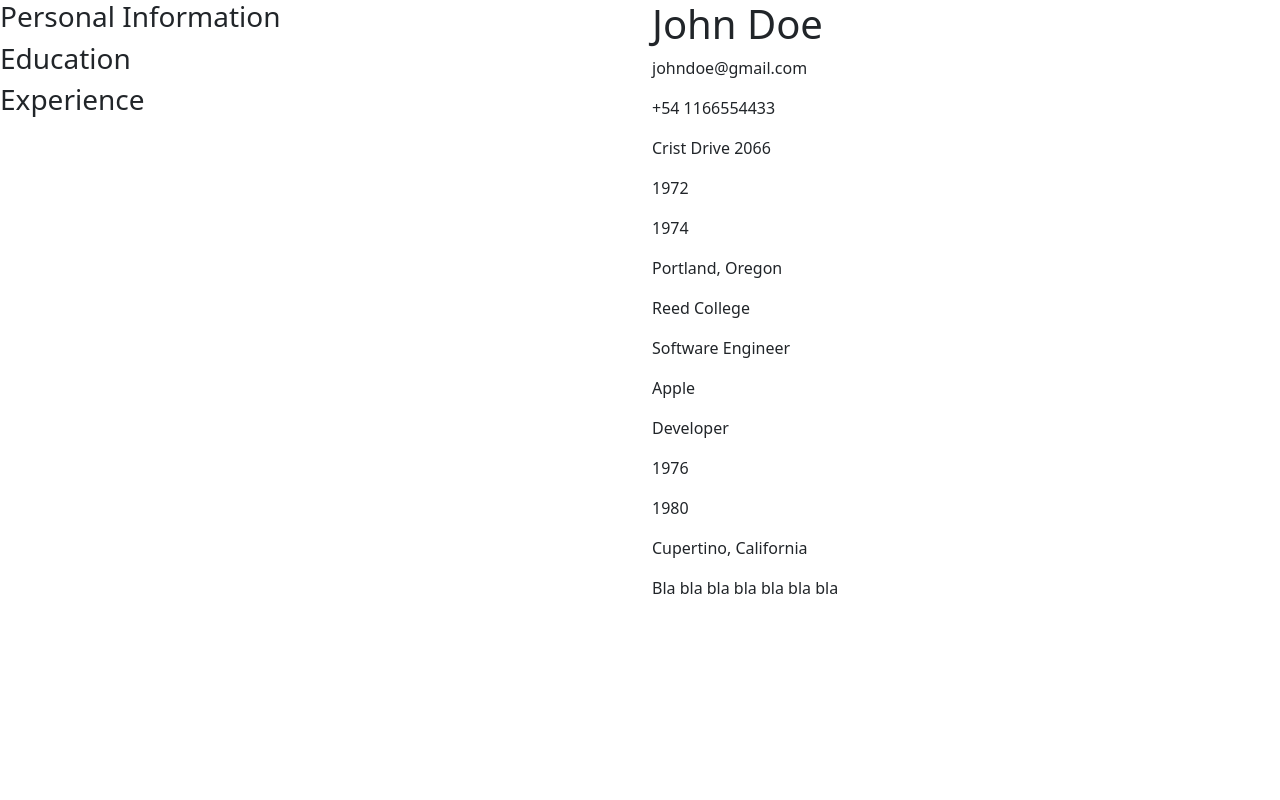
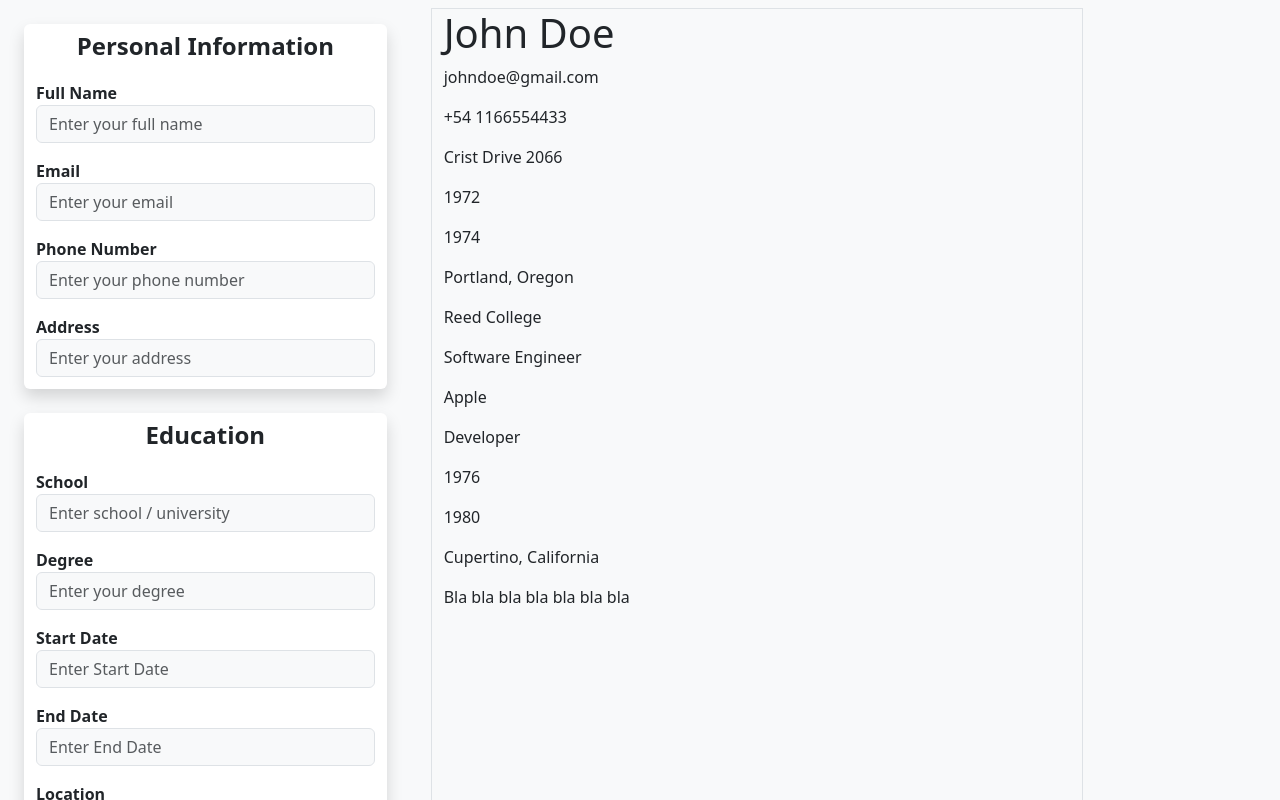
Before and after one commit to GBalatti9/cv-aplication, a React (Vite) app: page / in a window 1280 px wide. Shown: the top 800 px of the page. Built offline with nearby package versions, Linux system fonts and the light colour scheme.

Commit message:
Forms and input styles with bootstrap

```diff
--- a/src/Container.jsx
+++ b/src/Container.jsx
@@ -37,8 +37,8 @@ export const Container = () => {
     }
 
     return (
-        <div className="row">
-            <div className="col">
+        <div className="row bg-light">
+            <div className="col-4 overflow-scroll">
                 <Form
                     updateState={updateState}
                     title={'Personal Information'}
@@ -130,7 +130,7 @@ export const Container = () => {
                         },
                     ]} />
             </div>
-            <div className="col">
+            <div className="col-6 border m-2">
                 <PersonContainer value={value} />
             </div>
         </div>
--- a/src/components/input-information/Form.jsx
+++ b/src/components/input-information/Form.jsx
@@ -3,7 +3,7 @@ import { Input } from "./Input";
 
 export const Form = ({ updateState, fields, title }) => {
 
-    const [open, setOpen] = useState(false);
+    const [open, setOpen] = useState(true);
 
     console.log({ fields });
 
@@ -17,7 +17,7 @@ export const Form = ({ updateState, fields, title }) => {
         setOpen(!open);
     }
     return (
-        <form>
+        <form className="m-4 p-1 rounded shadow bg-white">
             <div
                 // className="btn btn-primary"
                 type="button"
@@ -26,10 +26,10 @@ export const Form = ({ updateState, fields, title }) => {
                 aria-expanded={open}
                 onClick={toggleCollapse}
             >
-                <h3> {title} </h3>
+                <h3 className="fw-bold text-center p-1 fs-4"> {title} </h3>
             </div>
             <div className={`collapse ${open ? 'show' : ''}`} id="collapseExample">
-                <div className="card">
+                <div>
                     {
                         fields.map((field, index) => (
                             <Input
--- a/src/components/input-information/Input.jsx
+++ b/src/components/input-information/Input.jsx
@@ -2,15 +2,17 @@
 
 export const Input = ({ field, onInputValue }) => {
     return (
-        <>
-            <label htmlFor={field.name}>{field.title}</label>
-            <br />
+        <div className="p-2">
+            <label
+                htmlFor={field.name}
+                className="fw-bold">
+                    {field.title}</label>
             <input
                 type = "text"
                 name = {field.name}
                 placeholder={field.placeholder}
-                onInput = {onInputValue}/>
-            <br />
-        </>
+                onInput = {onInputValue}
+                className="form-control bg-light fs-6"/>
+        </div>
     )
 }
```
